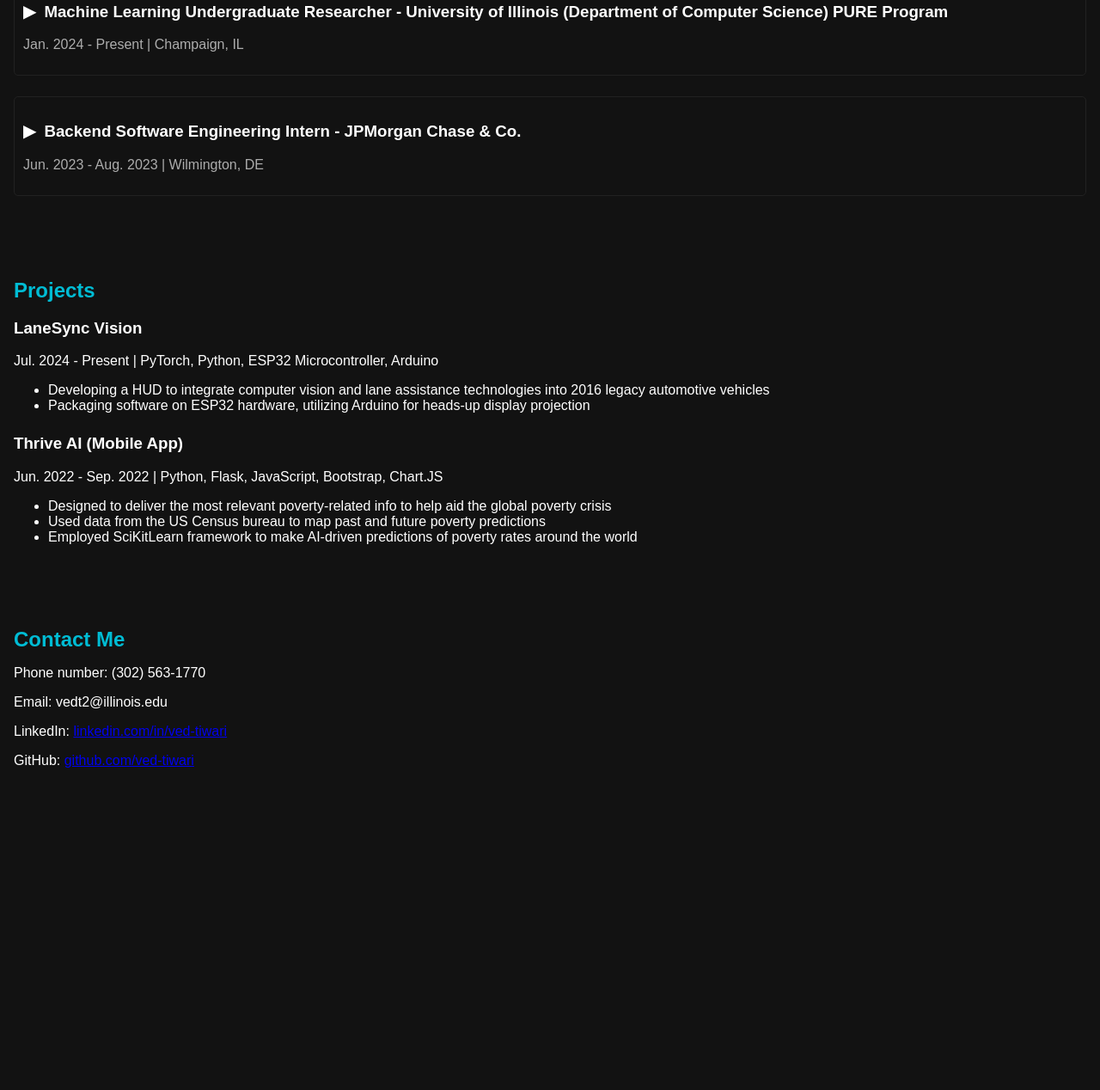
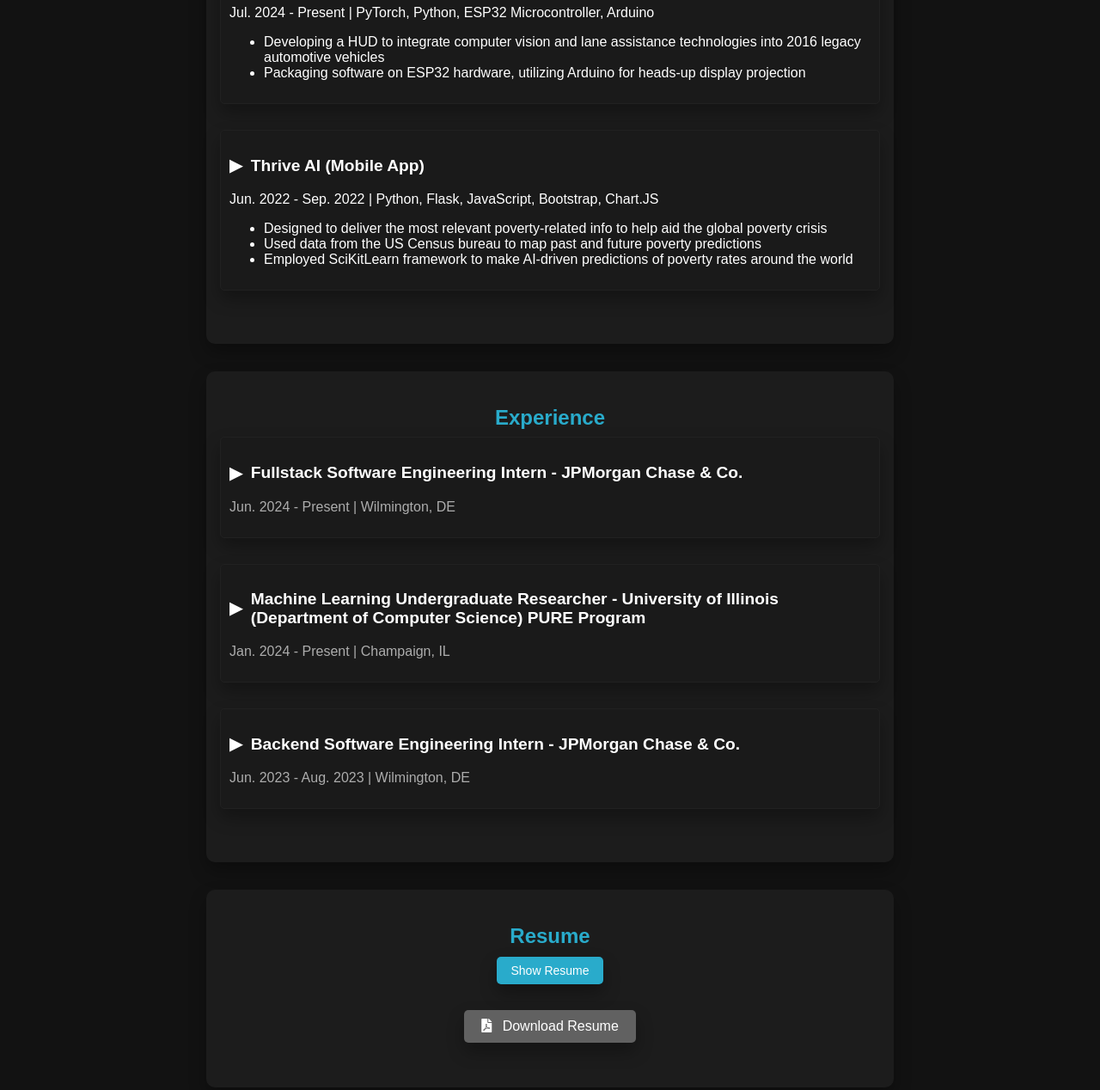
Before and after one commit to ved-tiwari/portfolio, a plain HTML site: page index.html in a window 1280 px wide. Shown: the part 760-2028 px from the top of the page at 86% size. Before the commit the page ends 1702 px from the top, so only its background shows below. Drawn offline with Linux system fonts and the light colour scheme.

Commit message:
Final changes

```diff
--- a/index.html
+++ b/index.html
@@ -5,6 +5,8 @@
     <meta name="viewport" content="width=device-width, initial-scale=1.0">
     <title>Ved Tiwari</title>
     <link rel="stylesheet" href="styles.css">
+    <link rel="stylesheet" href="https://cdnjs.cloudflare.com/ajax/libs/font-awesome/5.15.4/css/all.min.css">
+    <link href="https://fonts.googleapis.com/css2?family=Roboto:wght@400;500;700&display=swap" rel="stylesheet">
 </head>
 <body class="dark-theme">
     <header>
@@ -12,8 +14,9 @@
         <nav>
             <ul>
                 <li><a href="#about">About</a></li>
+                <li><a href="#projects">Projects</a></li>
                 <li><a href="#experience">Experience</a></li>
-                <li><a href="#projects">Projects</a></li>
+                <li><a href="#resume">Resume</a></li>
                 <li><a href="#contact">Contact</a></li>
             </ul>
         </nav>
@@ -21,7 +24,7 @@
 
     <script src="script.js"></script>
 
-    <section id="about">
+    <section id="about" class="fade-in">
         <h2>About</h2>
         <div class="about-content">
             <img src="profile.png" alt="Profile Picture" class="profile-picture">
@@ -32,8 +35,28 @@
         </div>
     </section>
 
+    <section id="projects" class="fade-in">
+        <h2>Projects</h2>
+        <div class="project-item" class="fade-in">
+            <h3>LaneSync Vision</h3>
+            <p>Jul. 2024 - Present | PyTorch, Python, ESP32 Microcontroller, Arduino</p>
+            <ul>
+                <li>Developing a HUD to integrate computer vision and lane assistance technologies into 2016 legacy automotive vehicles</li>
+                <li>Packaging software on ESP32 hardware, utilizing Arduino for heads-up display projection</li>
+            </ul>
+        </div>
+        <div class="project-item" class="fade-in">
+            <h3>Thrive AI (Mobile App)</h3>
+            <p>Jun. 2022 - Sep. 2022 | Python, Flask, JavaScript, Bootstrap, Chart.JS</p>
+            <ul>
+                <li>Designed to deliver the most relevant poverty-related info to help aid the global poverty crisis</li>
+                <li>Used data from the US Census bureau to map past and future poverty predictions</li>
+                <li>Employed SciKitLearn framework to make AI-driven predictions of poverty rates around the world</li>
+            </ul>
+        </div>
+    </section>
 
-    <section id="experience">
+    <section id="experience" class="fade-in">
         <h2>Experience</h2>
         <div class="experience-item">
             <h3 onclick="toggleDetails('experience1', this)">Fullstack Software Engineering Intern - JPMorgan Chase & Co.</h3>
@@ -74,33 +97,27 @@
         </div>
     </section>
 
-    <section id="projects">
-        <h2>Projects</h2>
-        <div class="project-item">
-            <h3>LaneSync Vision</h3>
-            <p>Jul. 2024 - Present | PyTorch, Python, ESP32 Microcontroller, Arduino</p>
-            <ul>
-                <li>Developing a HUD to integrate computer vision and lane assistance technologies into 2016 legacy automotive vehicles</li>
-                <li>Packaging software on ESP32 hardware, utilizing Arduino for heads-up display projection</li>
-            </ul>
-        </div>
-        <div class="project-item">
-            <h3>Thrive AI (Mobile App)</h3>
-            <p>Jun. 2022 - Sep. 2022 | Python, Flask, JavaScript, Bootstrap, Chart.JS</p>
-            <ul>
-                <li>Designed to deliver the most relevant poverty-related info to help aid the global poverty crisis</li>
-                <li>Used data from the US Census bureau to map past and future poverty predictions</li>
-                <li>Employed SciKitLearn framework to make AI-driven predictions of poverty rates around the world</li>
-            </ul>
+    <section id="resume" class="fade-in">
+        <h2>Resume</h2>
+        <button class="show-resume-button" onclick="toggleResume()">Show Resume</button>
+        <a href="ved_tiwari_resume.pdf" class="download-button" target="_blank">
+            <i class="fas fa-file-pdf"></i> Download Resume
+        </a>
+
+        <div class="pdf-viewer" id="pdfViewer" style="display: none;">
+            <embed src="ved_tiwari_resume.pdf" type="application/pdf" width="100%" height="600px" />
         </div>
     </section>
 
-    <section id="contact">
+
+    <section id="contact" class="fade-in">
         <h2>Contact Me</h2>
         <p>Phone number: (302) 563-1770</p>
         <p>Email: vedt2@illinois.edu</p>
         <p>LinkedIn: <a href="https://www.linkedin.com/in/ved-tiwari-2b1241215/" target="_blank">linkedin.com/in/ved-tiwari</a></p>
         <p>GitHub: <a href="https://github.com/ved-tiwari" target="_blank">github.com/ved-tiwari</a></p>
     </section>
+
+
 </body>
 </html>
--- a/script.js
+++ b/script.js
@@ -8,3 +8,32 @@ function toggleDetails(id, element) {
         element.classList.remove("expanded");
     }
 }
+
+function toggleResume() {
+    var pdfViewer = document.getElementById("pdfViewer");
+    var showButton = document.querySelector(".show-resume-button");
+
+    if (pdfViewer.style.display === "none" || pdfViewer.style.display === "") {
+        pdfViewer.style.display = "block";
+        showButton.textContent = "Hide Resume";
+    } else {
+        pdfViewer.style.display = "none";
+        showButton.textContent = "Show Resume";
+    }
+}
+
+document.addEventListener('DOMContentLoaded', function() {
+    var fadeInElements = document.querySelectorAll('.fade-in');
+
+    function handleScroll() {
+        fadeInElements.forEach(function(element) {
+            var rect = element.getBoundingClientRect();
+            if (rect.top < window.innerHeight) {
+                element.classList.add('visible');
+            }
+        });
+    }
+
+    window.addEventListener('scroll', handleScroll);
+    handleScroll();
+});
--- a/styles.css
+++ b/styles.css
@@ -1,53 +1,52 @@
 :root {
   --background-dark: #121212;
   --text-dark: #ffffff;
-  --primary-color: #00bcd4;
-  --secondary-color: #00bcd4;
+  --primary-color: #29abcb;
+  --secondary-color: #313131;
   --navbar-color: #1c1c1c;
 }
 
-.experience-item {
-  margin-bottom: 20px;
-  padding: 10px;
-  border: 1px solid #212121;
-  border-radius: 5px;
+html {
+  scroll-behavior: smooth;
 }
 
-.experience-item h3 {
-  cursor: pointer;
-  user-select: none;
-  display: flex;
-  align-items: center;
+.fade-in {
+  opacity: 0;
+  transform: translateY(20px);
+  transition: opacity 2s ease-out, transform 2s ease-out;
 }
 
-.experience-item h3:before {
-  content: '\25B6'; /* Triangle icon */
-  margin-right: 10px;
-  transition: transform 0.3s ease;
-}
-
-.experience-item h3.expanded:before {
-  transform: rotate(90deg); /* Rotate the triangle icon */
-}
-
-.experience-details {
-  display: none;
-  margin-top: 10px;
+.fade-in.visible {
+  opacity: 1;
+  transform: translateY(0);
 }
 
 body {
-  font-family: Arial, sans-serif;
+  font-family: 'Montserrat', sans-serif;
   background-color: var(--background-dark);
   color: var(--text-dark);
   transition: background-color 0.3s, color 0.3s;
   margin: 0;
   padding: 0;
+  display: flex;
+  flex-direction: column;
+  align-items: center;
+  justify-content: center;
 }
 
 header {
   text-align: center;
   padding: 2rem 1rem;
-  background-color: var(--background-dark);
+  background-color: var(--navbar-color);
+  box-shadow: 0 10px 20px rgba(0, 0, 0, 0.3);
+  margin-bottom: 2rem;
+  border-radius: 10px;
+  transition: transform 0.5s, box-shadow 0.5s;
+}
+
+header:hover {
+  transform: translateY(-10px);
+  box-shadow: 0 15px 30px rgba(0, 0, 0, 0.5);
 }
 
 #typing-text {
@@ -73,17 +72,14 @@ header {
   50% { border-color: var(--primary-color); }
 }
 
-h2 {
-  font-size: 1.5rem;
-  margin: 0.5rem 0;
-  color: var(--primary-color);
-}
-
 nav {
   background-color: var(--navbar-color);
   padding: 1rem 0;
   margin-top: 1rem;
   box-shadow: 0 4px 6px rgba(0, 0, 0, 0.1);
+  border-radius: 10px;
+  width: 100%;
+  max-width: 800px;
 }
 
 nav ul {
@@ -103,38 +99,98 @@ nav ul li a {
   text-decoration: none;
   font-size: 1.1rem;
   padding: 0.5rem 1rem;
-  transition: background-color 0.3s, color 0.3s;
+  transition: background-color 0.3s, color 0.3s, transform 0.5s;
+  border-radius: 5px;
+  background-color: var(--background-dark);
+  box-shadow: 0 5px 10px rgba(0, 0, 0, 0.2);
 }
 
 nav ul li a:hover {
   background-color: var(--primary-color);
   color: var(--background-dark);
-  border-radius: 5px;
+  transform: translateY(-5px);
+  box-shadow: 0 10px 20px rgba(0, 0, 0, 0.3);
 }
 
 section {
   padding: 2rem 1rem;
+  width: 100%;
+  max-width: 800px;
+  box-sizing: border-box;
+  text-align: center;
+  background-color: var(--navbar-color);
+  box-shadow: 0 10px 20px rgba(0, 0, 0, 0.3);
+  margin-bottom: 2rem;
+  border-radius: 10px;
+  transition: transform 0.5s, box-shadow 0.5s;
+}
+
+section:hover {
+  transform: translateY(-10px);
+  box-shadow: 0 15px 30px rgba(0, 0, 0, 0.5);
+}
+
+h2 {
+  font-size: 1.5rem;
+  margin: 0.5rem 0;
+  color: var(--primary-color);
 }
 
 .about-content {
   display: flex;
+  flex-direction: column;
   align-items: center;
-  text-align: left;
 }
 
 .profile-picture {
   width: 150px;
   height: 150px;
   border-radius: 50%;
-  margin-right: 2rem;
+  margin-bottom: 10px;
 }
 
 .about-text {
   max-width: 600px;
+  text-align: left;
 }
 
 .experience-item, .project-item {
   margin-bottom: 1.5rem;
+  padding: 10px;
+  border: 1px solid #212121;
+  border-radius: 5px;
+  background-color: #1a1a1a;
+  box-shadow: 0 10px 20px rgba(0, 0, 0, 0.3);
+  transition: transform 0.5s, box-shadow 0.5s;
+  text-align: left;
+}
+
+.experience-item:hover, .project-item:hover {
+  transform: translateY(-10px);
+  box-shadow: 0 15px 30px rgba(0, 0, 0, 0.5);
+}
+
+.experience-item h3, .project-item h3 {
+  font-size: 1.2rem;
+  cursor: pointer;
+  user-select: none;
+  display: flex;
+  align-items: center;
+}
+
+.experience-item h3:before, .project-item h3:before {
+  content: '\25B6'; /* Triangle icon */
+  margin-right: 10px;
+  transition: transform 0.3s ease;
+}
+
+.experience-item h3.expanded:before, .project-item h3.expanded:before {
+  transform: rotate(90deg); /* Rotate the triangle icon */
+}
+
+.experience-details, .project-details {
+  display: none;
+  margin-top: 10px;
 }
 
 .date {
@@ -147,16 +203,19 @@ section {
   margin: 20px 0;
   font-size: 16px;
   color: #fff;
-  background-color: #007bff;
+  background-color: #616161;
   border: none;
   border-radius: 5px;
   text-align: center;
   text-decoration: none;
-  transition: background-color 0.3s ease;
+  transition: background-color 0.3s ease, transform 0.5s, box-shadow 0.5s;
+  box-shadow: 0 10px 20px rgba(0, 0, 0, 0.3);
 }
 
 .download-button:hover {
-  background-color: #0056b3;
+  background-color: var(--secondary-color);
+  transform: translateY(-10px);
+  box-shadow: 0 15px 30px rgba(0, 0, 0, 0.5);
 }
 
 #tech-stack {
@@ -183,3 +242,72 @@ section {
 #tech-stack ul li strong {
   color: #333;
 }
+
+/* Responsive design */
+@media (min-width: 768px) {
+  .about-content {
+    flex-direction: row;
+    justify-content: space-around;
+  }
+
+  .about-text {
+    max-width: 500px;
+  }
+
+  .experience-item, .project-item {
+    margin-bottom: 30px;
+  }
+}
+
+#resume {
+  padding: 2rem 1rem;
+  width: 100%;
+  max-width: 800px;
+  box-sizing: border-box;
+  text-align: center;
+  background-color: var(--navbar-color);
+  box-shadow: 0 10px 20px rgba(0, 0, 0, 0.3);
+  margin-bottom: 2rem;
+  border-radius: 10px;
+  transition: transform 0.5s, box-shadow 0.5s;
+}
+
+#resume:hover {
+  transform: translateY(-10px);
+  box-shadow: 0 15px 30px rgba(0, 0, 0, 0.5);
+}
+
+.pdf-viewer {
+  margin-top: 1rem;
+  border: 1px solid #212121;
+  border-radius: 5px;
+  box-shadow: 0 10px 20px rgba(0, 0, 0, 0.3);
+  overflow: hidden;
+}
+
+.show-resume-button {
+  display: block;
+  width: auto;
+  margin: 10px auto; /* Adjusted margin for better spacing */
+  padding: 8px 16px; /* Smaller padding */
+  font-size: 14px; /* Smaller font size */
+  color: #fff;
+  background-color: var(--primary-color);
+  border: none;
+  border-radius: 5px;
+  text-align: center;
+  text-decoration: none;
+  transition: background-color 0.3s ease, transform 0.5s, box-shadow 0.5s;
+  box-shadow: 0 10px 20px rgba(0, 0, 0, 0.3);
+  cursor: pointer;
+}
+
+.show-resume-button:hover {
+  background-color: var(--secondary-color);
+  transform: translateY(-10px);
+  box-shadow: 0 15px 30px rgba(0, 0, 0, 0.5);
+}
+
+.download-button i {
+  margin-right: 8px; /* Space between the icon and the text */
+}
```
Also changed, not shown: 1 other file.
